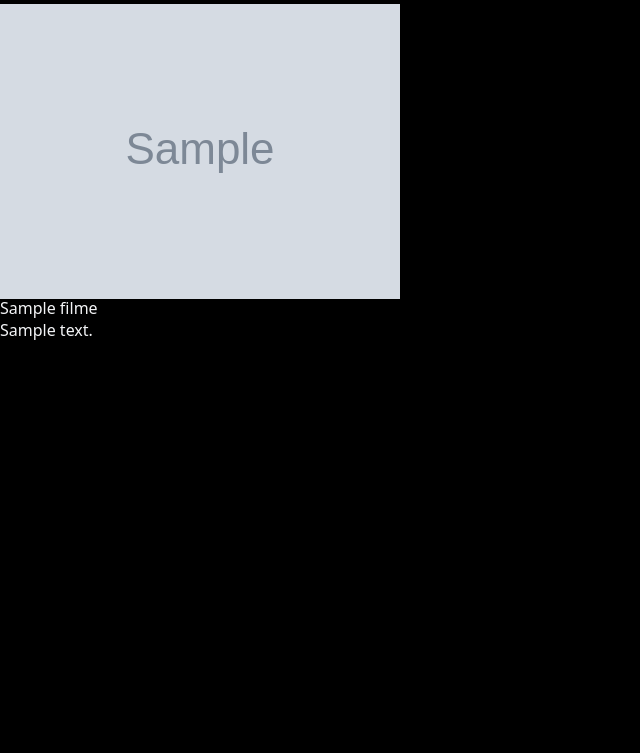
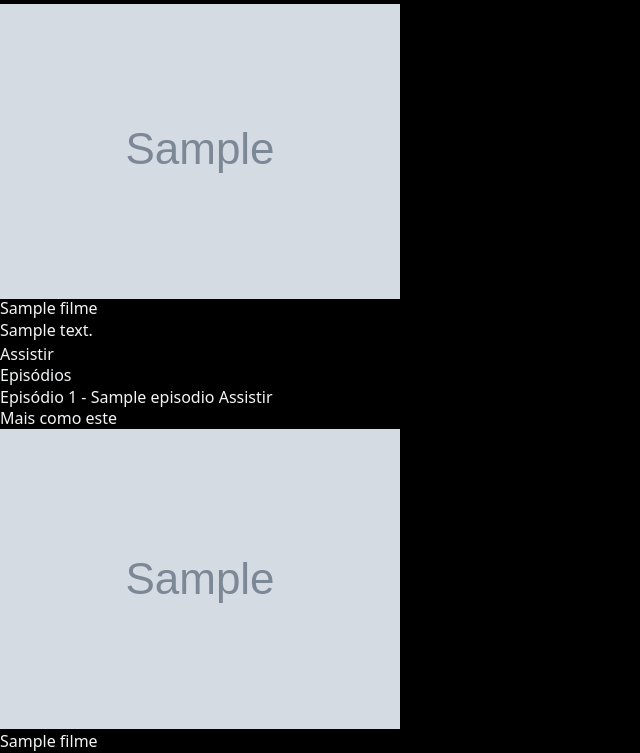
Before and after one commit to Rodrigogj8/Hashflix-django, a Django app: page /filmes/1/ in a window 1280 px wide. Shown: the part 81-834 px from the top of the page, without its empty margins (0-640 px from the left). Before the commit the page ends 421 px from the top, so only its background shows below. Run offline with Django 5.2, Linux system fonts and the light colour scheme; tables that the repository leaves empty hold one stand-in row (values such as "Sample post"); grey boxes marked "Sample" are stand-in pictures; some libraries are stand-ins or nearby versions.

Commit message:
Episodios, pagina de detalhes do filme e atualizacoes no admin e planejamento
Co-authored-by: Cursor <cursoragent@cursor.com>

```diff
--- a/Planejamento.txt
+++ b/Planejamento.txt
@@ -4,6 +4,7 @@
     - Username
     - Senha
     - Filmes já Vistos
+    - Editar Perfil
 
 - Filmes/Séries
     - thumb
--- a/filme/admin.py
+++ b/filme/admin.py
@@ -1,5 +1,6 @@
 from django.contrib import admin
-from .models import Filme
+from .models import Filme, Episodio
 
 # Register your models here.
 admin.site.register(Filme)
+admin.site.register(Episodio)
--- a/filme/models.py
+++ b/filme/models.py
@@ -21,3 +21,12 @@ class Filme(models.Model):
 
     def __str__(self):
         return self.titulo
+
+# Criar o Episodio
+class Episodio(models.Model):
+    filme = models.ForeignKey("Filme", related_name="episodios", on_delete=models.CASCADE)
+    titulo = models.CharField(max_length=100)
+    video = models.URLField()
+
+    def __str__(self):
+        return self.filme.titulo + " - " + self.titulo
--- a/filme/templates/detalhesfilme.html
+++ b/filme/templates/detalhesfilme.html
@@ -6,19 +6,59 @@ Detalhes do Filme
 
 {% block content %}
 
-<div class="filme-container">
+<div class="netflix-container">
 
-    <div class="filme-card">
+    <div class="filme-topo">
 
+        <!-- CAPA -->
         <div class="filme-thumb">
             <img src="{{ filme.thumb.url }}" alt="{{ filme.titulo }}">
         </div>
 
+        <!-- INFO -->
         <div class="filme-info">
-            <h1>{{ filme }}</h1>
-            <p>{{ filme.descricao }}</p>
+            <h1 class="titulo">{{ filme }}</h1>
+            <p class="descricao">{{ filme.descricao }}</p>
+
+            {% if filme.episodios.first %}
+            <a href="{{ filme.episodios.first.video }}" class="btn-play" target="_blank">
+                Assistir
+            </a>
+            {% endif %}
         </div>
 
+    </div>
+
+    <!-- EPISODIOS -->
+    <div class="secao">
+        <h3>Episódios</h3>
+
+        <div class="episodios-lista">
+            {% for episodio in filme.episodios.all %}
+            <a href="{{ episodio.video }}" target="_blank" class="episodio-item">
+                <span>Episódio {{ forloop.counter }} - {{ episodio.titulo }}</span>
+                <span class="assistir">Assistir</span>
+            </a>
+            {% empty %}
+            <p class="vazio">Nenhum episódio disponível.</p>
+            {% endfor %}
+        </div>
+    </div>
+
+    <!-- RELACIONADOS -->
+    <div class="secao">
+        <h3>Mais como este</h3>
+
+        <div class="relacionados">
+            {% for filme in filmes_relacionados %}
+            <a href="{% url 'filme:detalhesfilme' filme.pk %}" class="relacionado-card">
+                <img src="{{ filme.thumb.url }}" alt="{{ filme }}">
+                <span>{{ filme }}</span>
+            </a>
+            {% empty %}
+            <p class="vazio">Nenhum filme relacionado.</p>
+            {% endfor %}
+        </div>
     </div>
 
 </div>
--- a/filme/views.py
+++ b/filme/views.py
@@ -17,3 +17,9 @@ class Detalhesfilme(DetailView):
     template_name = "detalhesfilme.html"
     model = Filme
     context_object_name = 'filme'
+
+    def get_context_data(self, **kwargs):
+        context = super(Detalhesfilme, self).get_context_data(**kwargs)
+        filmes_relacionados = Filme.objects.filter(categoria=self.get_object().categoria)[:5]
+        context['filmes_relacionados'] = filmes_relacionados
+        return context
```
Also changed, not shown: filme/migrations/0002_episodio.py (added).
